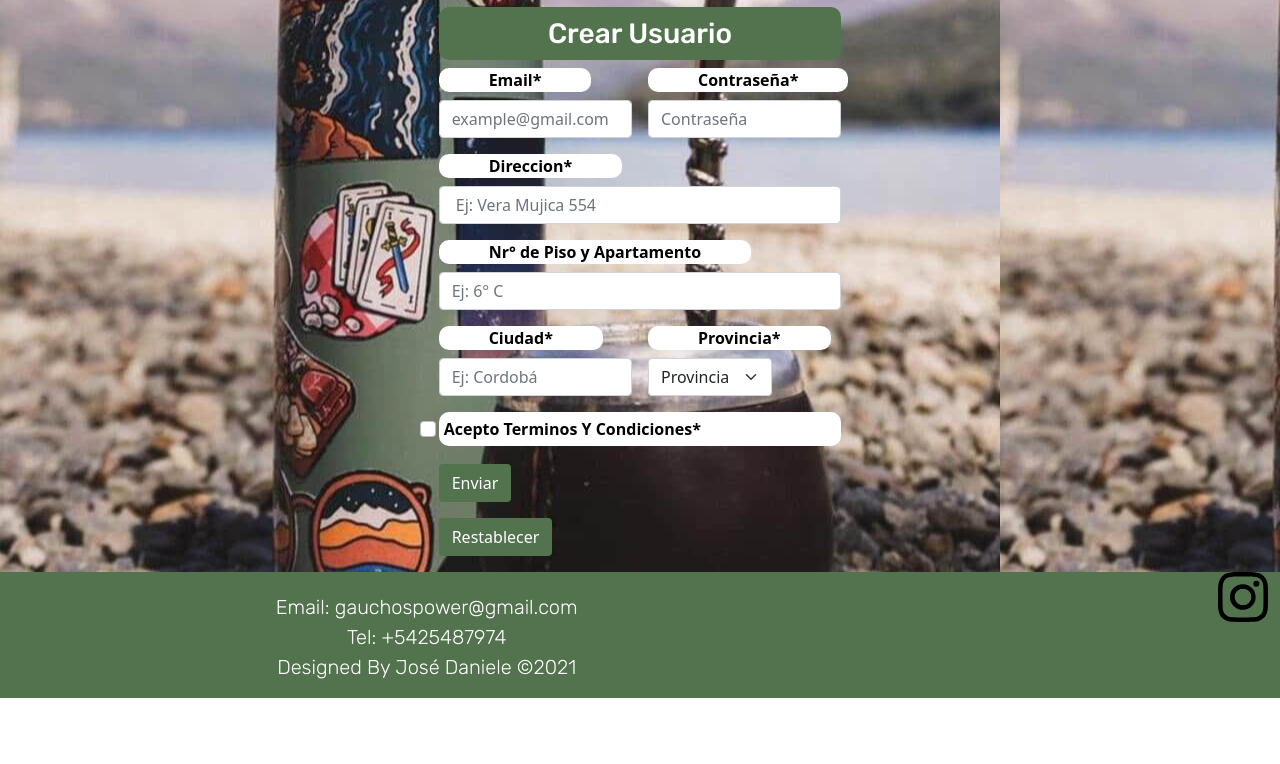
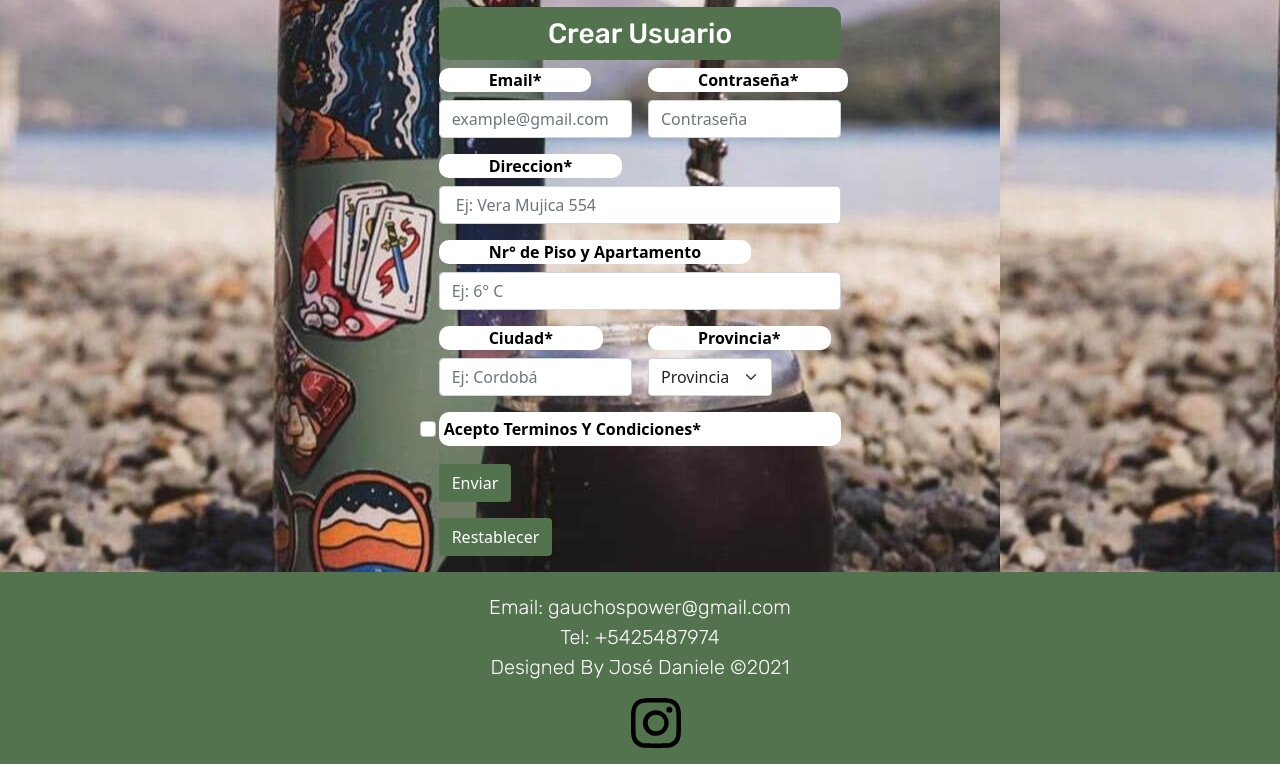
Before and after one commit to josedaniele/Gaucho-s-Power, a website: page Sections/contacto.html in a window 1280 px wide. Shown: the part 809-1573 px from the top of the page. Before the commit the page ends 1507 px from the top, so only its background shows below. Drawn offline with nearby package versions, Linux system fonts and the light colour scheme.

Commit message:
Update contacto.html

```diff
--- a/Sections/contacto.html
+++ b/Sections/contacto.html
@@ -195,22 +195,24 @@
     <footer>
       <section class="container-fluid">
         <div class="row">
-          <div class="col-md-8">
+          <div class="col-md-4"></div>
+          <div class="col-md-4">
             <p class="piePagina">
               Email: gauchospower@gmail.com <br />
               Tel: +5425487974 <br />
               Designed By José Daniele ©2021 <br />
             </p>
           </div>
+          <div class="col-md-4"></div>
+          <div class="col-md-4"></div>
           <div class="col-md-4">
-            <ul class="linksHeader">
+            <ul class="linkInstagramPie">
               <li>
-                <a href="https://www.instagram.com/gauchospower/" class="linkInstagramPie"
-                  ><img src="../Multimedia/instagram.svg" alt="instagram" class="img-fluid"
-                /></a>
+                <a href="https://www.instagram.com/gauchospower/"><img src="../Multimedia/instagram.svg" alt="instagram" class="img-fluid" /></a>
               </li>
             </ul>
           </div>
+          <div class="col-md-4"></div>
         </div>
       </section>
     </footer>
```
